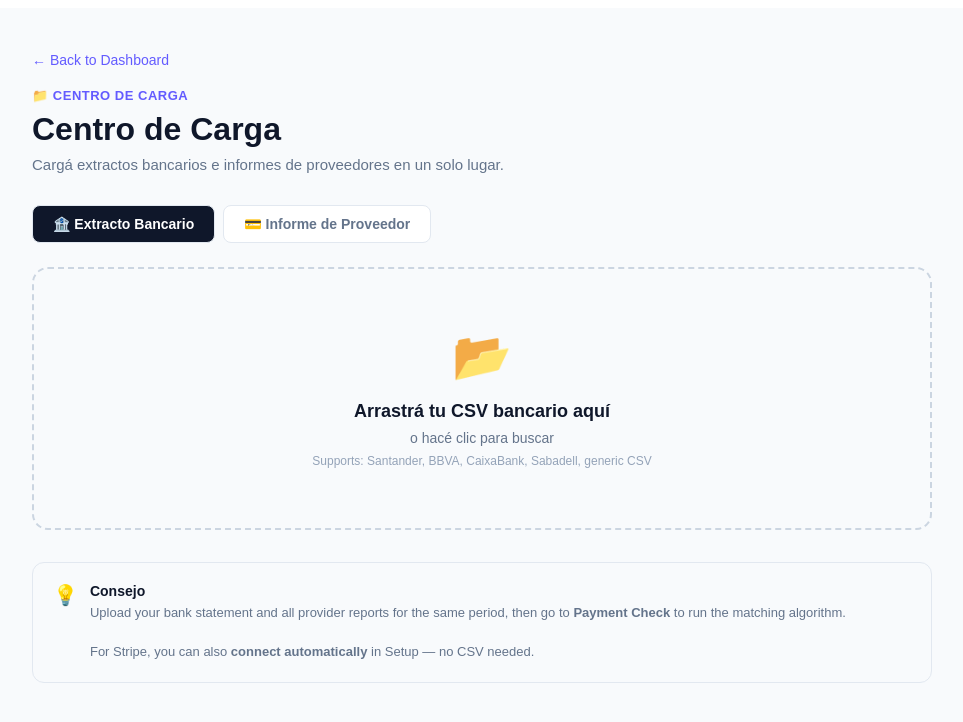
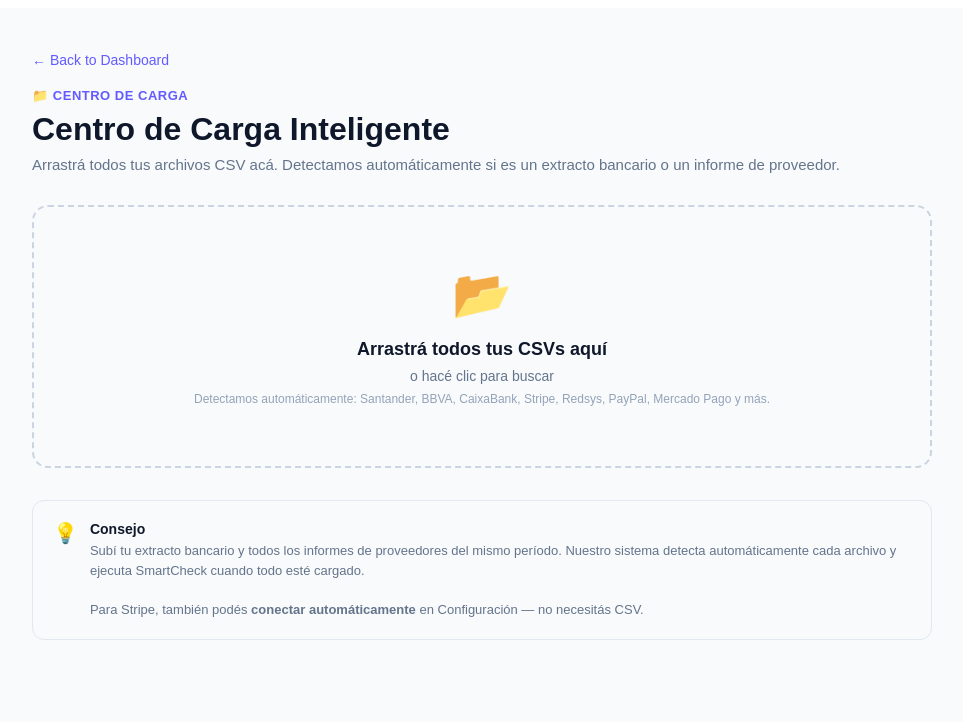
Before and after one commit to gerardobirkhofer-lab/clearflow-frontend, a React (Vite) app: page /bank-upload in a window 1280 px wide. Shown: the top 722 px of the page, without its empty margins (158-1121 px from the left). Built offline with nearby package versions, Linux system fonts and the light colour scheme.

Commit message:
feat: smart auto-detect upload + routes for RevenueControl/PaymentCancel

```diff
--- a/src/App.tsx
+++ b/src/App.tsx
@@ -8,10 +8,12 @@ import Hub from './pages/Hub';
 import Dashboard from './pages/Dashboard';
 import Statistics from './pages/Statistics';
 import Profitability from './pages/Profitability';
+import RevenueControl from './pages/RevenueControl';
 import PaymentCheck from './pages/PaymentCheck';
 import BankUpload from './pages/BankUpload';
 import Setup from './pages/Setup';
 import PaymentSuccess from './pages/PaymentSuccess';
+import PaymentCancel from './pages/PaymentCancel';
 import Login from './pages/Login';
 import TenantSelector from './pages/TenantSelector';
 import Reports from './pages/Reports';
@@ -80,6 +82,7 @@ function App() {
           <Route path="/dashboard" element={<Dashboard />} />
           <Route path="/statistics" element={<Statistics />} />
           <Route path="/profitability" element={<Profitability />} />
+          <Route path="/revenue-control" element={<RevenueControl />} />
           <Route path="/mismatch-tracker" element={<MismatchTracker />} />
           <Route path="/dispute-tracker" element={<DisputeTracker />} />
           <Route path="/communications" element={<Communications />} />
@@ -90,6 +93,7 @@ function App() {
           <Route path="/setup" element={<Setup />} />
           <Route path="/pricing" element={<Pricing />} />
           <Route path="/payment-success" element={<PaymentSuccess />} />
+          <Route path="/payment-cancel" element={<PaymentCancel />} />
           <Route path="*" element={<Navigate to="/" />} />
         </Routes>
       </div>
--- a/src/pages/BankUpload.tsx
+++ b/src/pages/BankUpload.tsx
@@ -4,10 +4,10 @@ import ProcessingBanner from '../components/ProcessingBanner';
 
 interface UploadingFile {
   file: File;
-  type: 'bank' | 'provider';
-  providerName?: string;
+  detectedType: 'bank' | 'stripe' | 'redsys' | 'mercado_pago' | 'karma' | 'paypal' | 'tpv' | 'unknown';
+  detectedName: string;
   progress: number;
-  status: 'uploading' | 'done' | 'error';
+  status: 'uploading' | 'done' | 'error' | 'detecting';
   message?: string;
 }
 
@@ -22,11 +22,60 @@ interface ProcessingResult {
   totalAmount: number;
 }
 
+const BANK_KEYWORDS = ['santander', 'bbva', 'caixabank', 'sabadell', 'iban', 'concepto', 'fecha valor', 'saldo', 'abono', 'cargo'];
+const PROVIDER_PATTERNS: Record<string, string[]> = {
+  stripe: ['stripe', 'charge_id', 'charge.id', 'payment_intent', 'amount', 'currency', 'usd', 'eur'],
+  redsys: ['redsys', 'terminal', 'comercio', 'numero operacion', 'tarjeta', 'autorizacion'],
+  mercado_pago: ['mercado pago', 'mercadopago', 'mp', 'payment_id', 'external_reference'],
+  karma: ['karma', 'karma_payments'],
+  paypal: ['paypal', 'transaction id', 'gross', 'fee', 'net'],
+  tpv: ['tpv', 'pos', 'terminal', 'lote', 'cierre'],
+};
+
+async function detectFileType(file: File): Promise<{ type: UploadingFile['detectedType']; name: string }> {
+  const text = await file.text();
+  const firstLines = text.split('\n').slice(0, 5).join(' ').toLowerCase();
+  const content = text.slice(0, 2000).toLowerCase();
+
+  // Check bank first
+  const bankScore = BANK_KEYWORDS.reduce((acc, kw) => acc + (content.includes(kw) ? 1 : 0), 0);
+  if (bankScore >= 2) return { type: 'bank', name: 'Extracto Bancario' };
+
+  // Check providers
+  for (const [provider, keywords] of Object.entries(PROVIDER_PATTERNS)) {
+    const score = keywords.reduce((acc, kw) => acc + (content.includes(kw) ? 1 : 0), 0);
+    if (score >= 2) return { type: provider as UploadingFile['detectedType'], name: provider.toUpperCase() };
+  }
+
+  // Fallback: check filename
+  const fname = file.name.toLowerCase();
+  if (fname.includes('stripe')) return { type: 'stripe', name: 'Stripe' };
+  if (fname.includes('redsys')) return { type: 'redsys', name: 'Redsys' };
+  if (fname.includes('mercado')) return { type: 'mercado_pago', name: 'Mercado Pago' };
+  if (fname.includes('paypal')) return { type: 'paypal', name: 'PayPal' };
+  if (fname.includes('tpv')) return { type: 'tpv', name: 'TPV' };
+  if (fname.includes('karma')) return { type: 'karma', name: 'Karma' };
+  if (fname.includes('santander') || fname.includes('bbva') || fname.includes('caixa') || fname.includes('bank')) {
+    return { type: 'bank', name: 'Extracto Bancario' };
+  }
+
+  return { type: 'unknown', name: 'Desconocido' };
+}
+
+const ICONS: Record<string, string> = {
+  bank: '🏦',
+  stripe: '💳',
+  redsys: '🏧',
+  mercado_pago: '💰',
+  karma: '🔮',
+  paypal: '🅿️',
+  tpv: '🏪',
+  unknown: '📄',
+};
+
 export default function BankUpload() {
   const [uploads, setUploads] = useState<UploadingFile[]>([]);
   const [dragOver, setDragOver] = useState(false);
-  const [activeTab, setActiveTab] = useState<'bank' | 'provider'>('bank');
-  const [providerName, setProviderName] = useState('stripe');
   const [phase, setPhase] = useState<ProcessingPhase>('idle');
   const [result, setResult] = useState<ProcessingResult | undefined>();
   const fileInputRef = useRef<HTMLInputElement>(null);
@@ -41,30 +90,38 @@ export default function BankUpload() {
     setDragOver(false);
   }, []);
 
-  const handleDrop = useCallback((e: React.DragEvent) => {
+  const handleDrop = useCallback(async (e: React.DragEvent) => {
     e.preventDefault();
     setDragOver(false);
     const files = Array.from(e.dataTransfer.files).filter(f => f.name.endsWith('.csv'));
-    files.forEach(file => addUpload(file));
-  }, [activeTab, providerName]);
+    for (const file of files) await addUpload(file);
+  }, []);
 
-  const handleFileSelect = (e: React.ChangeEvent<HTMLInputElement>) => {
+  const handleFileSelect = async (e: React.ChangeEvent<HTMLInputElement>) => {
     const files = Array.from(e.target.files || []).filter(f => f.name.endsWith('.csv'));
-    files.forEach(file => addUpload(file));
+    for (const file of files) await addUpload(file);
   };
 
-  const addUpload = (file: File) => {
+  const addUpload = async (file: File) => {
     setPhase('idle');
     setResult(undefined);
+
+    const detected = await detectFileType(file);
+
     const upload: UploadingFile = {
       file,
-      type: activeTab,
-      providerName: activeTab === 'provider' ? providerName : undefined,
+      detectedType: detected.type,
+      detectedName: detected.name,
       progress: 0,
-      status: 'uploading',
+      status: 'detecting',
     };
     setUploads(prev => [...prev, upload]);
-    simulateUpload(upload);
+
+    // Start upload after brief detection delay
+    setTimeout(() => {
+      setUploads(prev => prev.map(u => u.file === file ? { ...u, status: 'uploading' } : u));
+      simulateUpload(file, detected.type);
+    }, 500);
   };
 
   const runProcessingPhases = async () => {
@@ -73,7 +130,6 @@ export default function BankUpload() {
     setPhase('matching');
     await new Promise(r => setTimeout(r, 2000));
 
-    // Resultado simulado para demo
     setResult({
       bankTransactions: 47,
       providerTransactions: 63,
@@ -85,23 +141,23 @@ export default function BankUpload() {
     setPhase('complete');
   };
 
-  const simulateUpload = async (upload: UploadingFile) => {
+  const simulateUpload = async (file: File, fileType: string) => {
     for (let i = 0; i <= 100; i += 20) {
       await new Promise(r => setTimeout(r, 200));
-      setUploads(prev => prev.map(u => u.file === upload.file ? { ...u, progress: i } : u));
+      setUploads(prev => prev.map(u => u.file === file ? { ...u, progress: i } : u));
     }
     try {
       const tenant = JSON.parse(localStorage.getItem('tenant') || '{}');
       if (!tenant.id) {
-        setUploads(prev => prev.map(u => u.file === upload.file ? { ...u, status: 'error', message: 'No tenant selected. Please log in and select a store first.' } : u));
+        setUploads(prev => prev.map(u => u.file === file ? { ...u, status: 'error', message: 'No tenant selected. Please log in and select a store first.' } : u));
         return;
       }
       const token = localStorage.getItem('token');
       const formData = new FormData();
-      formData.append('file', upload.file);
+      formData.append('file', file);
       formData.append('tenant_id', tenant.id);
-      formData.append('type', upload.type);
-      if (upload.providerName) formData.append('provider_name', upload.providerName);
+      formData.append('type', fileType === 'bank' ? 'bank' : 'provider');
+      if (fileType !== 'bank') formData.append('provider_name', fileType);
 
       setPhase('uploading');
       const res = await fetch(`${import.meta.env.VITE_API_URL}/api/v1/bank-statements/upload`, {
@@ -110,29 +166,22 @@ export default function BankUpload() {
         body: formData,
       });
       if (res.ok) {
-        setUploads(prev => prev.map(u => u.file === upload.file ? { ...u, status: 'done', progress: 100, message: 'Uploaded successfully' } : u));
-        // Si todos los uploads están done, arrancar fases de procesamiento
+        setUploads(prev => prev.map(u => u.file === file ? { ...u, status: 'done', progress: 100, message: '✅ Uploaded successfully' } : u));
         setUploads(prev => {
           const allDone = prev.every(u => u.status === 'done' || u.status === 'error');
-          if (allDone) {
-            runProcessingPhases();
-          }
+          if (allDone) runProcessingPhases();
           return prev;
         });
       } else {
         const err = await res.text();
-        setUploads(prev => prev.map(u => u.file === upload.file ? { ...u, status: 'error', message: err } : u));
+        setUploads(prev => prev.map(u => u.file === file ? { ...u, status: 'error', message: err } : u));
         setPhase('error');
       }
     } catch (err: any) {
-      setUploads(prev => prev.map(u => u.file === upload.file ? { ...u, status: 'error', message: err.message } : u));
+      setUploads(prev => prev.map(u => u.file === file ? { ...u, status: 'error', message: err.message } : u));
       setPhase('error');
     }
   };
-
-  const dropZoneText = activeTab === 'bank'
-    ? 'Arrastrá tu CSV bancario aquí'
-    : 'Drop your provider CSV here';
 
   return (
     <div style={{ maxWidth: 900, margin: '0 auto', padding: '40px 20px', fontFamily: 'sans-serif', color: '#0f172a' }}>
@@ -141,9 +190,9 @@ export default function BankUpload() {
         <div style={{ fontSize: 13, color: '#635bff', fontWeight: 600, textTransform: 'uppercase', marginBottom: 8, letterSpacing: 0.5 }}>
           📁 Centro de Carga
         </div>
-        <h1 style={{ margin: 0, fontSize: 32, fontWeight: 800 }}>Centro de Carga</h1>
+        <h1 style={{ margin: 0, fontSize: 32, fontWeight: 800 }}>Centro de Carga Inteligente</h1>
         <p style={{ color: '#64748b', marginTop: 8, fontSize: 15 }}>
-          Cargá extractos bancarios e informes de proveedores en un solo lugar.
+          Arrastrá todos tus archivos CSV acá. Detectamos automáticamente si es un extracto bancario o un informe de proveedor.
         </p>
       </div>
 
@@ -154,37 +203,7 @@ export default function BankUpload() {
         </div>
       )}
 
-      <div style={{ display: 'flex', gap: 8, marginBottom: 24 }}>
-        <button onClick={() => setActiveTab('bank')} style={{
-          padding: '10px 20px', borderRadius: 8, border: '1px solid #e2e8f0',
-          background: activeTab === 'bank' ? '#0f172a' : 'white',
-          color: activeTab === 'bank' ? 'white' : '#64748b',
-          fontSize: 14, fontWeight: 600, cursor: 'pointer',
-        }}>🏦 Extracto Bancario</button>
-        <button onClick={() => setActiveTab('provider')} style={{
-          padding: '10px 20px', borderRadius: 8, border: '1px solid #e2e8f0',
-          background: activeTab === 'provider' ? '#0f172a' : 'white',
-          color: activeTab === 'provider' ? 'white' : '#64748b',
-          fontSize: 14, fontWeight: 600, cursor: 'pointer',
-        }}>💳 Informe de Proveedor</button>
-      </div>
-
-      {activeTab === 'provider' && (
-        <div style={{ marginBottom: 20 }}>
-          <label style={{ fontSize: 13, fontWeight: 600, color: '#64748b', marginRight: 12 }}>Provider:</label>
-          <select value={providerName} onChange={(e) => setProviderName(e.target.value)} style={{
-            padding: '8px 14px', borderRadius: 6, border: '1px solid #cbd5e1', fontSize: 14, background: 'white',
-          }}>
-            <option value="stripe">Stripe</option>
-            <option value="mercado_pago">Mercado Pago</option>
-            <option value="tpv">TPV / Redsys</option>
-            <option value="karma">Karma</option>
-            <option value="paypal">PayPal</option>
-            <option value="generic">Generic CSV</option>
-          </select>
-        </div>
-      )}
-
+      {/* ZONA DE DROP UNIFICADA */}
       <div onDragOver={handleDragOver} onDragLeave={handleDragLeave} onDrop={handleDrop}
         onClick={() => fileInputRef.current?.click()}
         style={{
@@ -194,26 +213,31 @@ export default function BankUpload() {
         }}>
         <input ref={fileInputRef} type="file" accept=".csv" multiple onChange={handleFileSelect} style={{ display: 'none' }} />
         <div style={{ fontSize: 48, marginBottom: 16 }}>📂</div>
-        <div style={{ fontSize: 18, fontWeight: 700, marginBottom: 8 }}>{dropZoneText}</div>
+        <div style={{ fontSize: 18, fontWeight: 700, marginBottom: 8 }}>Arrastrá todos tus CSVs aquí</div>
         <div style={{ color: '#64748b', fontSize: 14, marginBottom: 8 }}>o hacé clic para buscar</div>
         <div style={{ color: '#94a3b8', fontSize: 12 }}>
-          Supports: Santander, BBVA, CaixaBank, Sabadell, generic CSV
+          Detectamos automáticamente: Santander, BBVA, CaixaBank, Stripe, Redsys, PayPal, Mercado Pago y más.
         </div>
       </div>
 
+      {/* LISTA DE UPLOADS CON DETECCIÓN */}
       {uploads.length > 0 && (
         <div style={{ marginBottom: 32 }}>
-          <h3 style={{ fontSize: 15, fontWeight: 700, marginBottom: 16, textTransform: 'uppercase', letterSpacing: 0.5 }}>Recent Uploads</h3>
+          <h3 style={{ fontSize: 15, fontWeight: 700, marginBottom: 16, textTransform: 'uppercase', letterSpacing: 0.5 }}>
+            Archivos Detectados
+          </h3>
           {uploads.map((u, i) => (
             <div key={i} style={{
               padding: 16, borderRadius: 12, border: '1px solid #e2e8f0', background: 'white', marginBottom: 12,
               display: 'flex', alignItems: 'center', gap: 16,
             }}>
-              <div style={{ fontSize: 24 }}>{u.type === 'bank' ? '🏦' : '💳'}</div>
+              <div style={{ fontSize: 24 }}>{ICONS[u.detectedType] || '📄'}</div>
               <div style={{ flex: 1 }}>
                 <div style={{ fontWeight: 600, fontSize: 14 }}>{u.file.name}</div>
                 <div style={{ fontSize: 12, color: '#94a3b8' }}>
-                  {u.type === 'bank' ? 'Extracto Bancario' : `Provider: ${u.providerName}`}
+                  {u.status === 'detecting' ? '🔍 Detectando...' :
+                   u.detectedType === 'bank' ? '🏦 Extracto Bancario' :
+                   `💳 Proveedor: ${u.detectedName}`}
                 </div>
                 {u.status === 'uploading' && (
                   <div style={{ marginTop: 8, height: 4, background: '#e2e8f0', borderRadius: 2, overflow: 'hidden' }}>
@@ -226,13 +250,32 @@ export default function BankUpload() {
               </div>
               <div style={{
                 padding: '6px 12px', borderRadius: 12, fontSize: 12, fontWeight: 600,
-                background: u.status === 'done' ? '#dcfce7' : u.status === 'error' ? '#fee2e2' : '#f8fafc',
-                color: u.status === 'done' ? '#166534' : u.status === 'error' ? '#991b1b' : '#64748b',
+                background: u.status === 'done' ? '#dcfce7' : u.status === 'error' ? '#fee2e2' : u.status === 'detecting' ? '#fef9c3' : '#f8fafc',
+                color: u.status === 'done' ? '#166534' : u.status === 'error' ? '#991b1b' : u.status === 'detecting' ? '#854d0e' : '#64748b',
               }}>
-                {u.status === 'uploading' ? 'Uploading...' : u.status === 'done' ? 'Done' : 'Error'}
+                {u.status === 'detecting' ? 'Detectando' : u.status === 'uploading' ? 'Subiendo...' : u.status === 'done' ? '✅ Listo' : 'Error'}
               </div>
             </div>
           ))}
+        </div>
+      )}
+
+      {/* RESUMEN POR PROVEEDOR/BANCO */}
+      {uploads.filter(u => u.status === 'done').length > 0 && (
+        <div style={{ padding: 20, borderRadius: 12, background: '#f0fdf4', border: '1px solid #bbf7d0', marginBottom: 32 }}>
+          <div style={{ fontWeight: 700, fontSize: 15, color: '#166534', marginBottom: 12 }}>
+            ✅ Archivos recibidos correctamente
+          </div>
+          <div style={{ display: 'flex', flexWrap: 'wrap', gap: 8 }}>
+            {uploads.filter(u => u.status === 'done').map((u, i) => (
+              <span key={i} style={{
+                padding: '6px 12px', background: 'white', borderRadius: 8,
+                fontSize: 13, fontWeight: 600, color: '#166534', border: '1px solid #bbf7d0',
+              }}>
+                {ICONS[u.detectedType]} {u.detectedName}
+              </span>
+            ))}
+          </div>
         </div>
       )}
 
@@ -241,9 +284,10 @@ export default function BankUpload() {
         <div>
           <div style={{ fontWeight: 600, fontSize: 14, marginBottom: 4 }}>Consejo</div>
           <div style={{ fontSize: 13, color: '#64748b', lineHeight: 1.5 }}>
-            Upload your bank statement and all provider reports for the same period, then go to <strong>Payment Check</strong> to run the matching algorithm.
+            Subí tu extracto bancario y todos los informes de proveedores del mismo período.
+            Nuestro sistema detecta automáticamente cada archivo y ejecuta SmartCheck cuando todo esté cargado.
             <br /><br />
-            For Stripe, you can also <strong>connect automatically</strong> in Setup — no CSV needed.
+            Para Stripe, también podés <strong>conectar automáticamente</strong> en Configuración — no necesitás CSV.
           </div>
         </div>
       </div>
```
